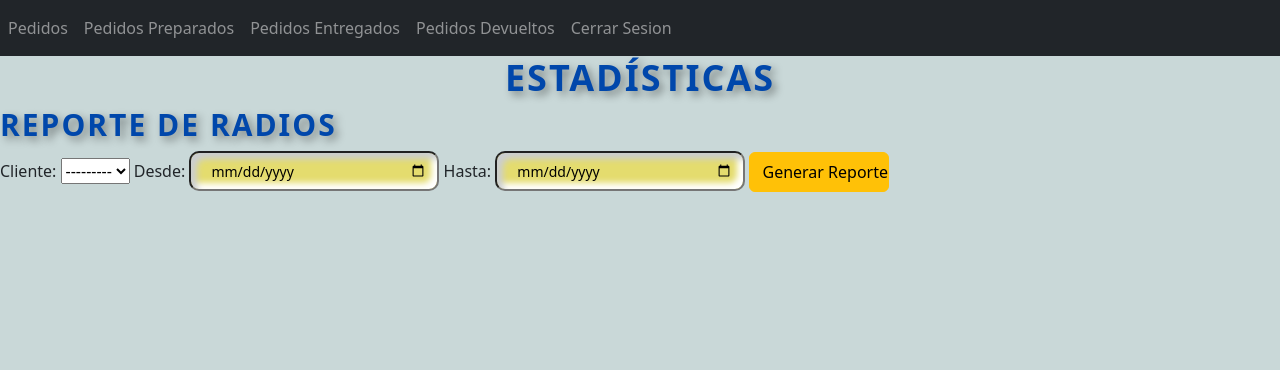
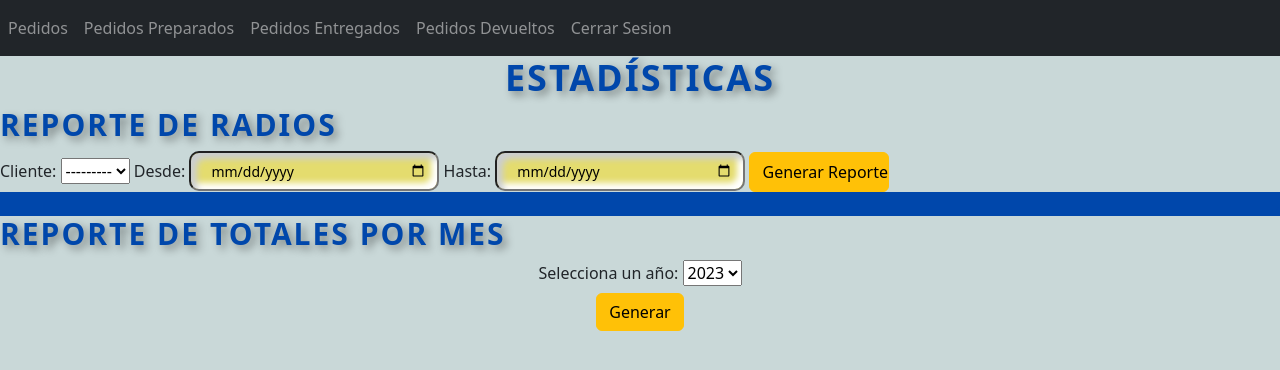
Before and after one commit to lcastillo1486/ControlRadios, a Django app: page /informe/ in a window 1280 px wide. Shown: the top 370 px of the page. Run offline with Django 4.2, Linux system fonts and the light colour scheme; data comes from the database, SQL or seed files in the repository; some libraries are stand-ins or nearby versions.

Commit message:
prueba773

```diff
--- a/movimientos/templates/informes.html
+++ b/movimientos/templates/informes.html
@@ -103,10 +103,28 @@
                 </style>
             </form>
         </div>
+        <div style="background-color: #0047ab; text-align: right; color: #0047ab; margin-right: 0px;">.</div>
+
     </div>
 
     <div class="row">
-        <div style="text-align: center;" class="col-sm-12 col-md-6 col-lg-2 col-xl-2">
+        <div style="text-align: center;" class="col-sm-12 col-md-12 col-lg-12 col-xl-12">
+
+          <h2>Reporte de Totales por Mes</h2>
+            <form action="/informePdfTotales/" method="POST">
+                {% csrf_token %}
+
+                <label for="years">Selecciona un año:</label>
+                <select id="years" name="years">
+                    <option value="2023">2023</option>
+                    <option value="2024">2024</option>
+                </select>
+            <br>
+
+            <button type="submit" class="btn btn-warning" name = "accion" value="Buscar">Generar</button>
+
+            </form>
+
 
 
 
--- a/movimientos/urls.py
+++ b/movimientos/urls.py
@@ -25,6 +25,7 @@ urlpatterns = [
     path('monitor/',views.monitor),
     path('generaPDFprint/<int:id>',views.generarPDFprint),
     path('informe/',views.generaInformes),
+    path('informePdfTotales/',views.generarPDFtotales),
 
 
 
--- a/movimientos/views.py
+++ b/movimientos/views.py
@@ -1111,3 +1111,55 @@ def generaInformes(request):
             return response
     else:
         return render(request, 'informes.html', {'form':form})
+
+
+def generarPDFtotales(request):
+
+    form = formBuscarInformes()
+
+    if request.method == 'POST':
+            anio = request.POST.get('years')
+
+            result_busqueda = vista_movimiento_radios_tipos.objects.filter(fecha_creacion__year=(anio))
+            agrupacion = result_busqueda.values('cliente').annotate(total_registros=Count('serialrx'))
+
+            #generar el PDF
+            buffer = BytesIO()
+            tamano_pagina =  (20*cm, 10*cm)
+            pdf = canvas.Canvas(buffer, pagesize=tamano_pagina)
+
+            ancho_pagina, altura_pagina = letter = (21.59*cm, 27.94*cm)
+
+            ####TITULO#########
+            titulo = "REPORTE FINAL DE ACREDITACIÓN"
+            ancho_texto = pdf.stringWidth(titulo, "Helvetica", 12)
+            # Calcular la posición horizontal para centrar
+            pos_x = (ancho_pagina - ancho_texto) / 2
+            # Definir la posición vertical
+            pos_y = altura_pagina - 2*cm
+
+            x = 1.5*cm
+
+            for i in agrupacion:
+                # cliente = str(i['nombre'])
+                cliente = str(i['cliente'])
+                total = str((i['total_registros']))
+                # pdf.drawString(2*cm, x,cliente )
+                pdf.drawString(4*cm, x,cliente )
+                pdf.drawString(6*cm, x,total )
+                x += 0.5*cm
+
+            pdf.showPage()
+
+            pdf.save()
+
+            buffer.seek(0)
+            nombre_archivo = str('Totales_Por_Cliente')+'.pdf'
+            response = HttpResponse(buffer, content_type='application/pdf')
+            response['Content-Disposition'] = f'inline; filename= {nombre_archivo}'
+            return response
+
+
+    else:
+
+        return render(request, 'informes.html', {'form':form})
```
